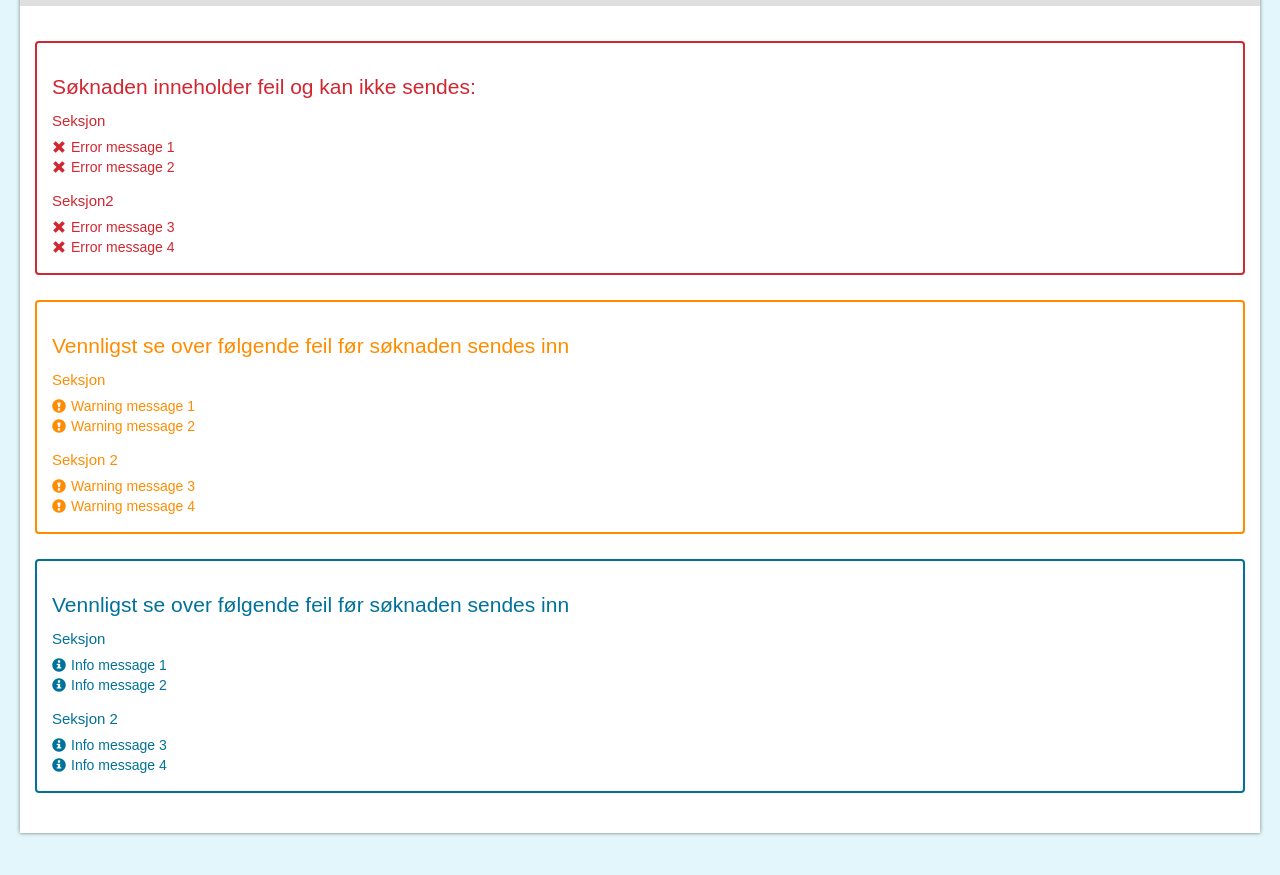
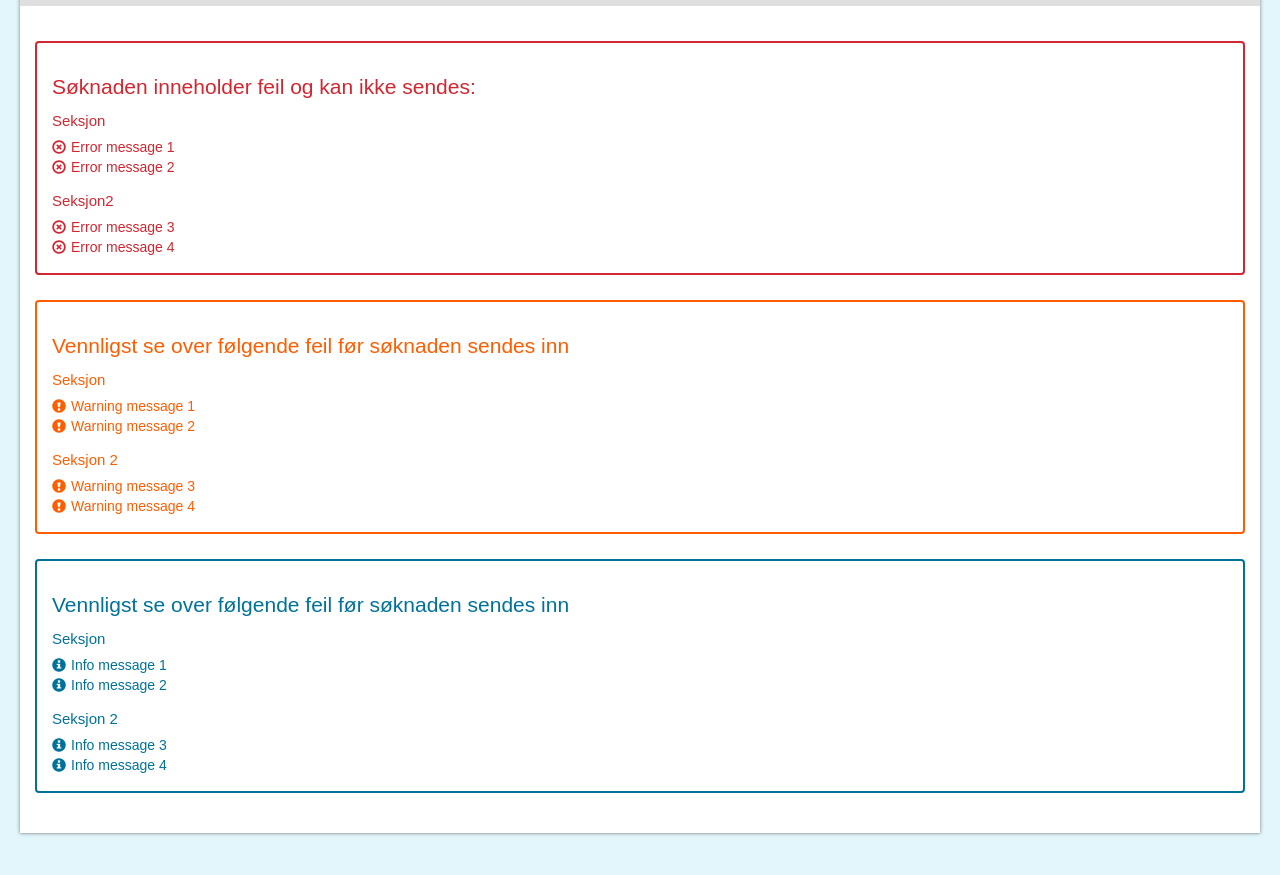
Before and after one commit to ter9ng/felles-design.github.io, a plain HTML site: page index.html in a window 1280 px wide. Shown: the part 6680-7555 px from the top of the page. Drawn offline with nearby package versions, Linux system fonts and the light colour scheme; a web font is replaced by a local one.

Commit message:
nytt ikon og ny farge

```diff
--- a/css/felles-design.css
+++ b/css/felles-design.css
@@ -839,7 +839,7 @@ select.form-control.haveErrors:focus {
 .warning-container .warning-messages .warning-message,
 .warning-container .warning-messages .warning-message:hover,
 .warning-container .warning-messages .warning-message:focus {
-  color: darkorange;
+  color: #FF5D00;
 }
 .warning-container .warning-messages .warning-message::before {
   content: '\e101';
@@ -894,7 +894,7 @@ select.form-control.haveErrors:focus {
   color: #D22630;
 }
 .error-message::before {
-  content: '\e014';
+  content: '\e088';
   display: inline-block;
   font-family: "Glyphicons Halflings";
   margin-right: 5px;
@@ -959,9 +959,9 @@ select.form-control.haveErrors:focus {
   margin: 20px 0 25px 0;
 }
 .alert-warning {
-  color: darkorange;
+  color: #FF5D00;
   background-color: #fff;
-  border: 2px solid darkorange;
+  border: 2px solid #FF5D00;
   margin: 20px 0 25px 0;
 }
 .alert-info-red {
```
